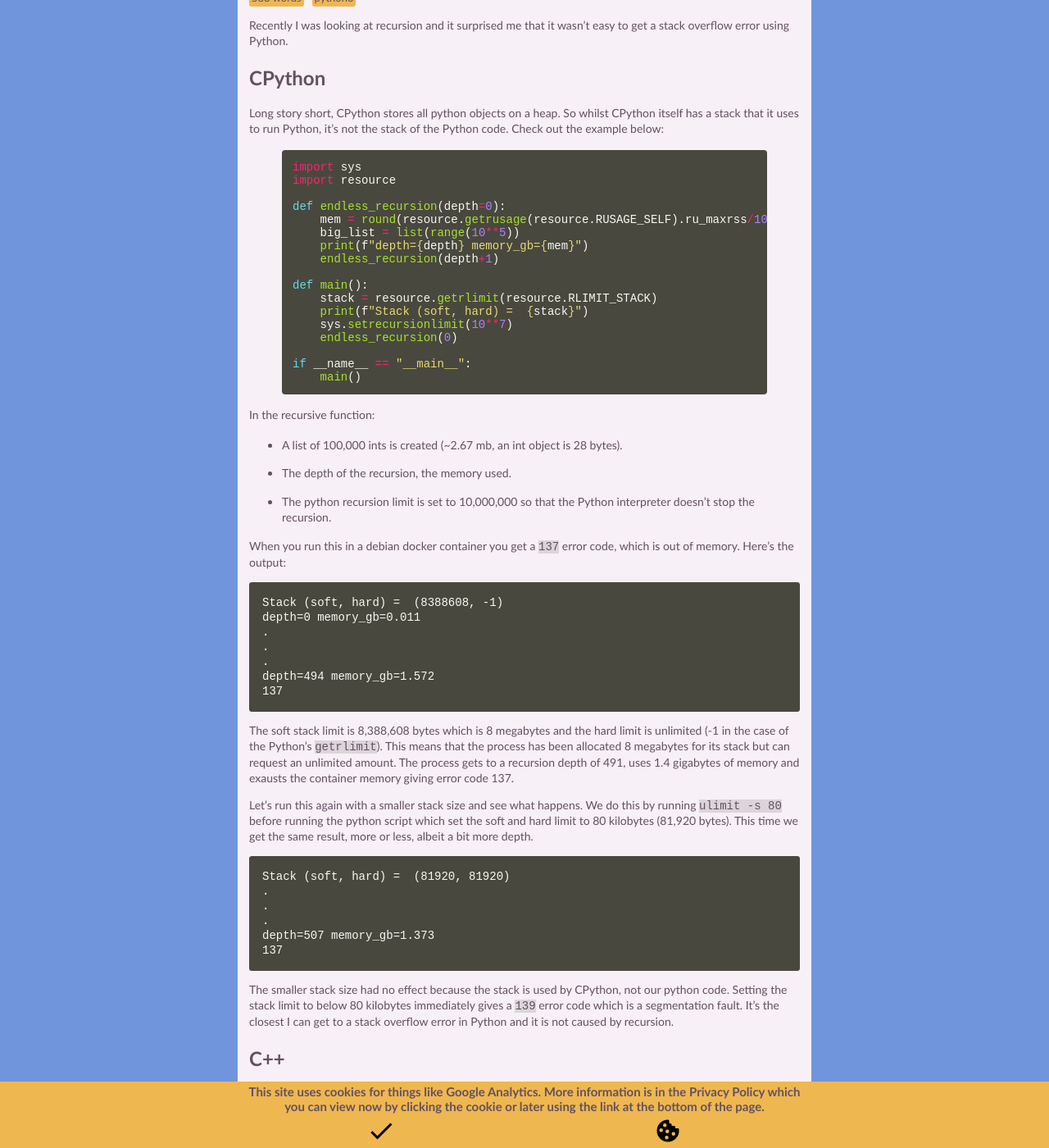
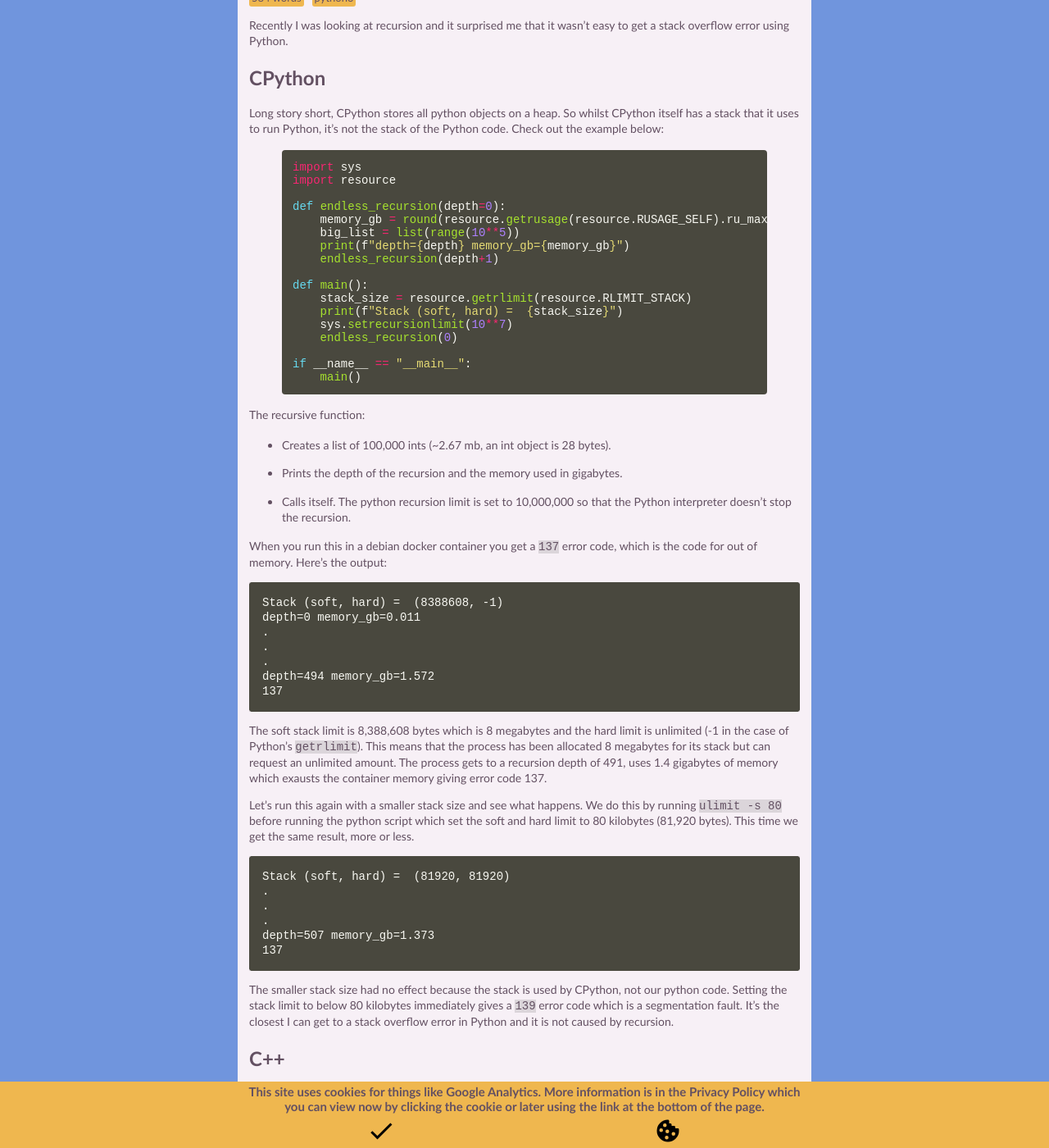
Before and after one commit to itsakettle/itsakettle.github.io, a Jekyll site: the page built from _posts/2024-02-09-5-causing_stack_overflows.md, in a window 1280 px wide and 1400 px high, scrolled down 709 px. Shown: the whole window at 82% size. Built offline with Jekyll 4.4.1, drawn with Linux system fonts in a browser that asks for light colours; some of the changed text lies outside the part shown.

Commit message:
review stack overflow much

````diff
--- a/_posts/2024-01-08-5-causing_stack_overflows.md
+++ b/_posts/2024-02-09-5-causing_stack_overflows.md
@@ -20,14 +20,14 @@ import sys
 import resource
 
 def endless_recursion(depth=0):
-    mem = round(resource.getrusage(resource.RUSAGE_SELF).ru_maxrss/1024/1024, 3)
+    memory_gb = round(resource.getrusage(resource.RUSAGE_SELF).ru_maxrss/1024/1024, 3)
     big_list = list(range(10**5))
-    print(f"depth={depth} memory_gb={mem}")
+    print(f"depth={depth} memory_gb={memory_gb}")
     endless_recursion(depth+1)
 
 def main():
-    stack = resource.getrlimit(resource.RLIMIT_STACK)
-    print(f"Stack (soft, hard) =  {stack}")
+    stack_size = resource.getrlimit(resource.RLIMIT_STACK)
+    print(f"Stack (soft, hard) =  {stack_size}")
     sys.setrecursionlimit(10**7)
     endless_recursion(0)
 
@@ -36,14 +36,14 @@ if __name__ == "__main__":
 
 {% endhighlight %}
 
-In the recursive function:
-* A list of 100,000 ints is created (~2.67 mb, an int object is 28 bytes).
+The recursive function:
+* Creates a list of 100,000 ints (~2.67 mb, an int object is 28 bytes).
 
-* The depth of the recursion, the memory used.
+* Prints the depth of the recursion and the memory used in gigabytes.
 
-* The python recursion limit is set to 10,000,000 so that the Python interpreter doesn't stop the recursion.
+* Calls itself. The python recursion limit is set to 10,000,000 so that the Python interpreter doesn't stop the recursion.
 
-When you run this in a debian docker container you get a `137` error code, which is out of memory. Here's the output:
+When you run this in a debian docker container you get a `137` error code, which is the code for out of memory. Here's the output:
 
 ```
 Stack (soft, hard) =  (8388608, -1)
@@ -55,9 +55,9 @@ depth=494 memory_gb=1.572
 137
 ```
 
-The soft stack limit is 8,388,608 bytes which is 8 megabytes and the hard limit is unlimited (-1 in the case of the Python's `getrlimit`). This means that the process has been allocated 8 megabytes for its stack but can request an unlimited amount. The process gets to a recursion depth of 491, uses 1.4 gigabytes of memory and exausts the container memory giving error code 137.
+The soft stack limit is 8,388,608 bytes which is 8 megabytes and the hard limit is unlimited (-1 in the case of Python's `getrlimit`). This means that the process has been allocated 8 megabytes for its stack but can request an unlimited amount. The process gets to a recursion depth of 491, uses 1.4 gigabytes of memory which exausts the container memory giving error code 137.
 
-Let's run this again with a smaller stack size and see what happens. We do this by running `ulimit -s 80` before running the python script which set the soft and hard limit to 80 kilobytes (81,920 bytes). This time we get the same result, more or less, albeit a bit more depth.
+Let's run this again with a smaller stack size and see what happens. We do this by running `ulimit -s 80` before running the python script which set the soft and hard limit to 80 kilobytes (81,920 bytes). This time we get the same result, more or less.
 
 ```
 Stack (soft, hard) =  (81920, 81920)
@@ -109,7 +109,9 @@ depth: 19
 139
 ```
 
-Notice that c++ represents an unlimited hard limit differently than Python. Anyway, this time we get an error code 139 (segmentation fault). It is probably a stack overflow error caused by the recursion since a depth of 20 (19+1) roughly matches the stack size. But I would really like to see an error that says "Stack Overflow"!
+Notice that c++ represents an unlimited hard limit differently than Python.
+
+Anyway, this time we get an error code 139 (segmentation fault). It is probably a stack overflow error caused by the recursion since a depth of 20 (19+1) roughly matches the stack size. But I would really like to see an error that says "Stack Overflow"!
 
 
 
````
Also changed, not shown: other parts of _posts/2024-02-09-5-causing_stack_overflows.md (+1 -1 lines).
